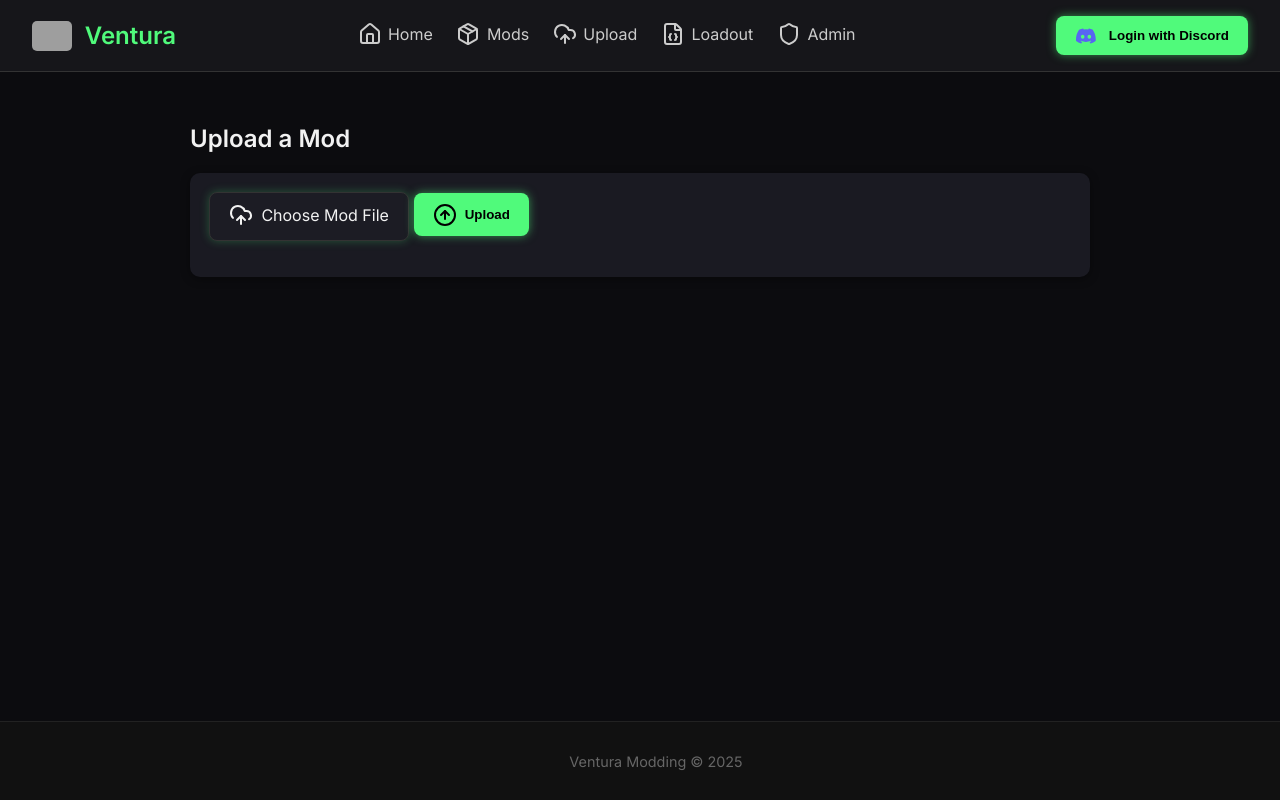
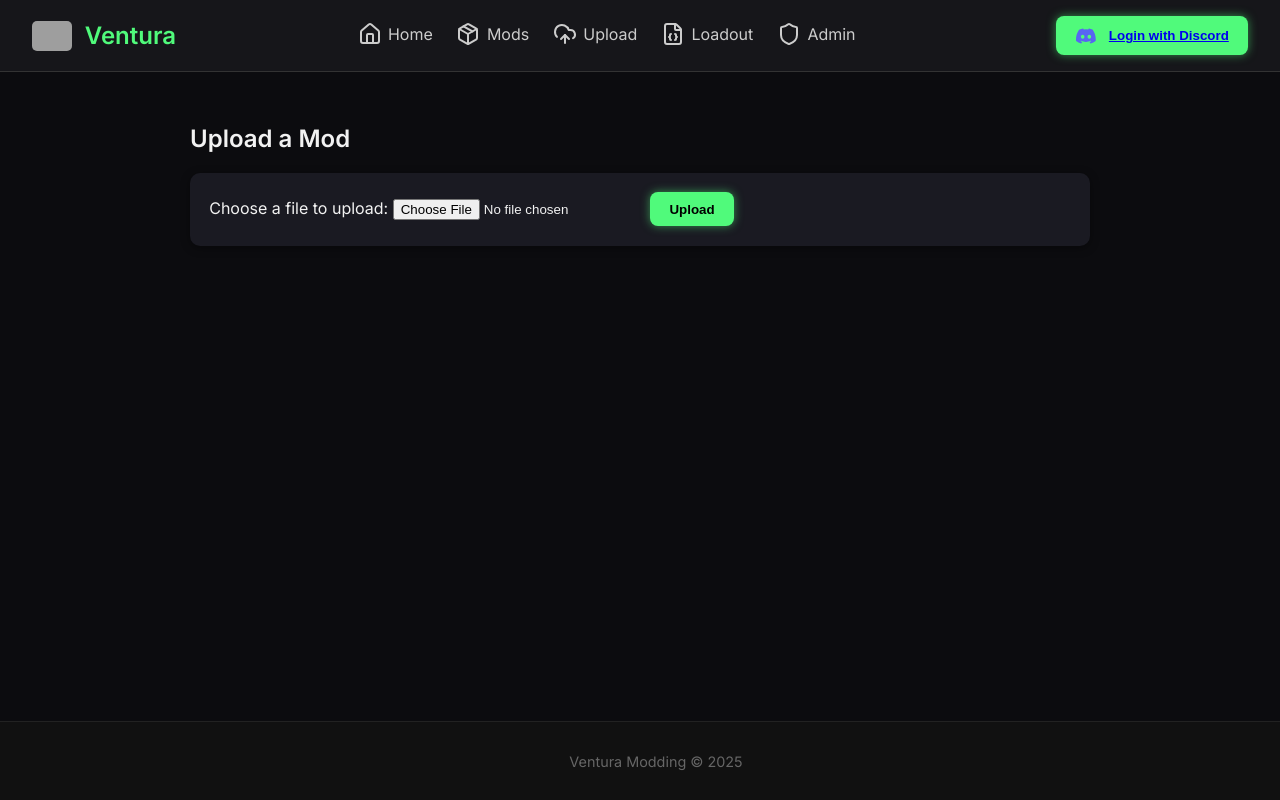
Before and after one commit to Itzbotadev/VenturaWebsite, a plain HTML site: page index.html in a window 1280 px wide. Both pictures are taken after a click on the link "Upload". Shown: the top 800 px of the page. Drawn offline with nearby package versions, Linux system fonts and the light colour scheme; grey boxes are pictures that could not be loaded.

Commit message:
Update index.html

```diff
--- a/index.html
+++ b/index.html
@@ -25,7 +25,7 @@
         <svg xmlns="https://github.com/Itzbotadev/Items-AC/blob/main/discord%20(1).png?raw=true" width="20" height="20" fill="#5865F2" viewBox="0 0 24 24" style="vertical-align: middle; margin-right: 0.4em;">
             <path d="M20.317 4.369a19.791 19.791 0 0 0-4.885-1.515.07.07 0 0 0-.074.035c-.211.375-.444.864-.608 1.249a18.27 18.27 0 0 0-5.487 0 12.27 12.27 0 0 0-.617-1.25.07.07 0 0 0-.073-.035 19.736 19.736 0 0 0-4.886 1.516.064.064 0 0 0-.03.027C.533 9.045-.32 13.58.099 18.057a.08.08 0 0 0 .031.056 19.944 19.944 0 0 0 5.993 3.035.07.07 0 0 0 .078-.027c.463-.63.873-1.295 1.226-1.994a.07.07 0 0 0-.038-.097 12.802 12.802 0 0 1-1.81-.865.07.07 0 0 1-.007-.117c.122-.092.244-.188.36-.287a.07.07 0 0 1 .071-.01c3.806 1.742 7.922 1.742 11.69 0a.07.07 0 0 1 .073.009c.116.099.238.195.36.288a.07.07 0 0 1-.006.117 12.298 12.298 0 0 1-1.811.865.07.07 0 0 0-.037.097c.36.698.77 1.363 1.225 1.993a.07.07 0 0 0 .079.028 19.888 19.888 0 0 0 6.002-3.035.078.078 0 0 0 .03-.055c.5-5.177-.838-9.661-3.548-13.662a.061.061 0 0 0-.03-.028zM8.02 15.331c-1.183 0-2.157-1.085-2.157-2.419 0-1.333.956-2.418 2.157-2.418 1.21 0 2.175 1.094 2.157 2.418 0 1.334-.956 2.419-2.157 2.419zm7.974 0c-1.183 0-2.157-1.085-2.157-2.419 0-1.333.956-2.418 2.157-2.418 1.21 0 2.175 1.094 2.157 2.418 0 1.334-.948 2.419-2.157 2.419z"/>
           </svg>
-      Login with Discord
+<a href="https://mcguffeeeaston.WelltodoMajesticWordprocessor/login">Login with Discord</a>
     </button>
   </header>
 
@@ -64,12 +64,12 @@
     <section id="upload" class="page">
       <h2>Upload a Mod</h2>
       <div class="card">
-        <label class="file-upload">
-            <input type="file" id="mod-file" hidden />
-            <span><i data-lucide="upload-cloud"></i> Choose Mod File</span>
-          </label>
+<form action="https://mcguffeeeaston.WelltodoMajesticWordprocessor/upload" method="POST" enctype="multipart/form-data">
+  <label for="file">Choose a file to upload:</label>
+  <input type="file" name="file" id="file" required>
+  <button type="submit" class="btn-glow">Upload</button>
+</form>
 
-        <button class="btn-glow" onclick="uploadMod()"><i data-lucide="arrow-up-circle"></i> Upload</button>
       </div>
     </section>
 
```
